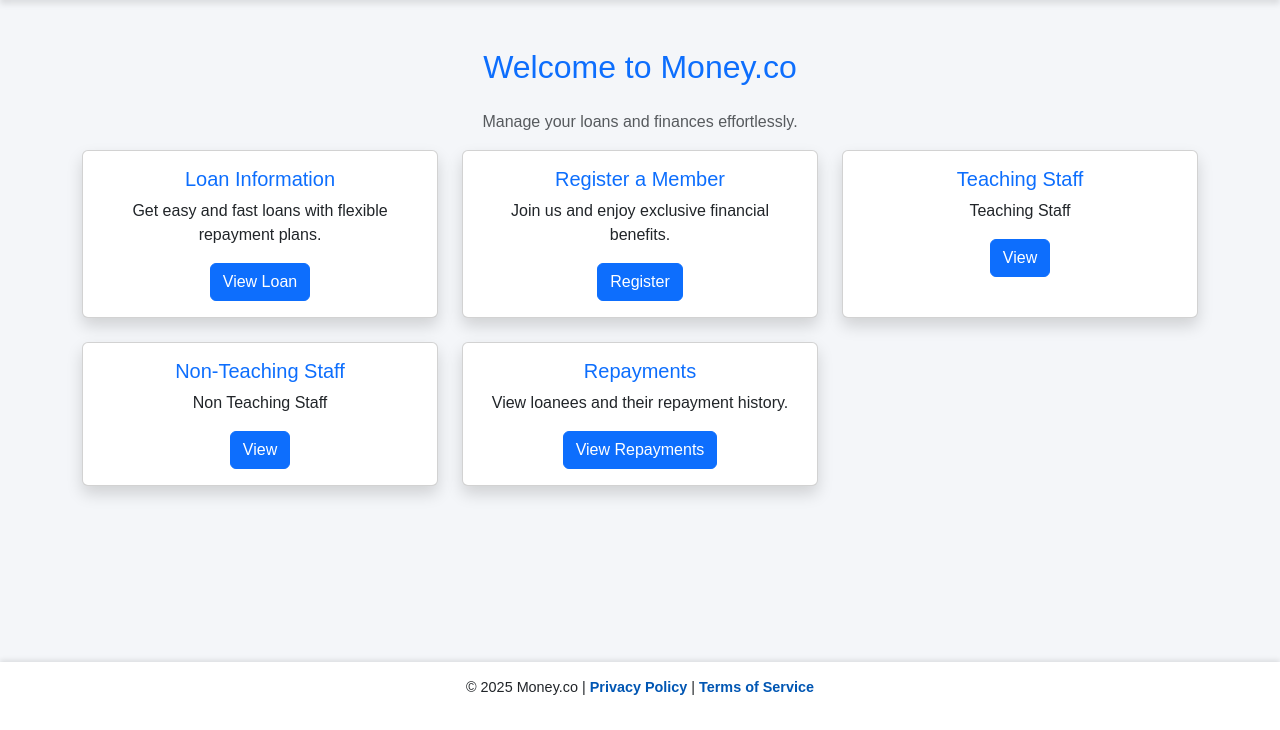
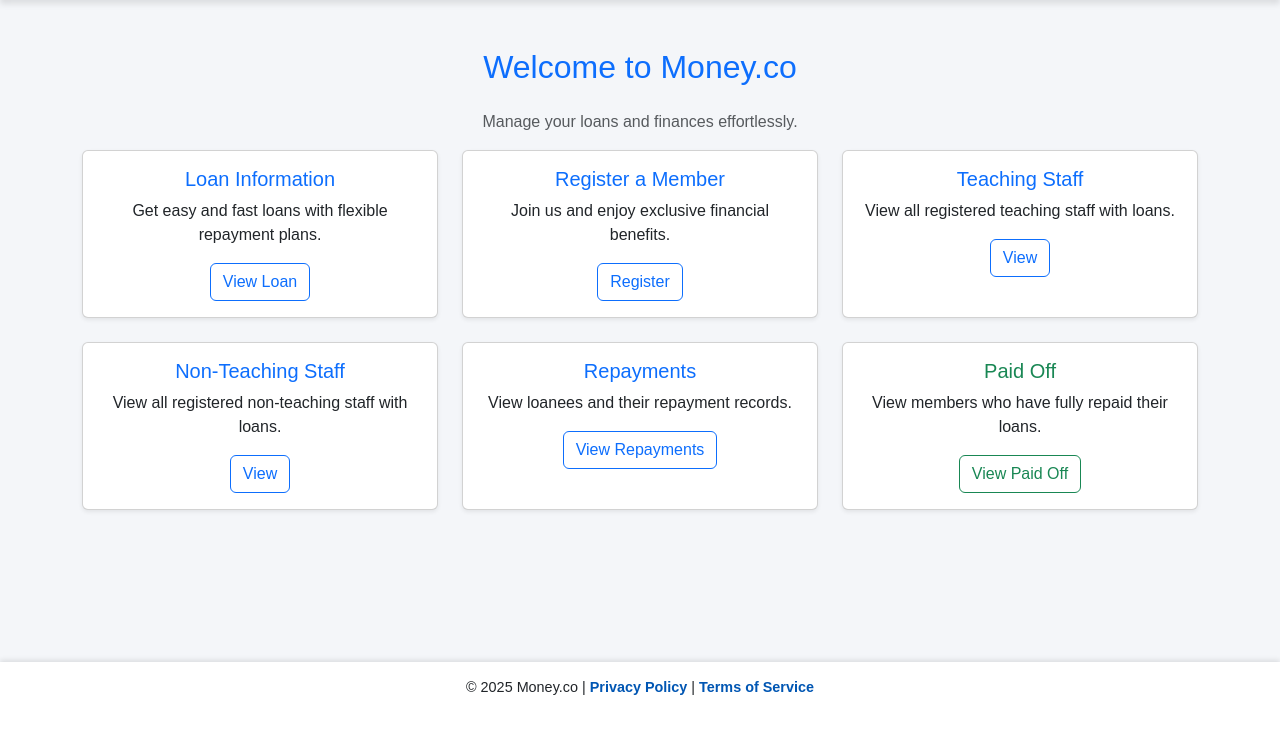
Before and after one commit to Deveshvarmakn4020/money.co, a Django app: page /home/ in a window 1280 px wide. Shown: the part 70-800 px from the top of the page. Run offline with Django 3.2, Linux system fonts and the light colour scheme.

Commit message:
created dashboard paid off

```diff
--- a/moneyapp/templates/home.html
+++ b/moneyapp/templates/home.html
@@ -8,55 +8,66 @@
     <div class="row row-cols-1 row-cols-md-3 g-4">
         <!-- Loan Information Card -->
         <div class="col">
-            <div class="card shadow h-100">
+            <div class="card shadow-sm h-100">
                 <div class="card-body text-center">
                     <h5 class="card-title text-primary">Loan Information</h5>
                     <p class="card-text">Get easy and fast loans with flexible repayment plans.</p>
-                    <a href="{% url 'loan' %}" class="btn btn-primary">View Loan</a>
+                    <a href="{% url 'loan' %}" class="btn btn-outline-primary">View Loan</a>
                 </div>
             </div>
         </div>
 
         <!-- Register Member Card -->
         <div class="col">
-            <div class="card shadow h-100">
+            <div class="card shadow-sm h-100">
                 <div class="card-body text-center">
                     <h5 class="card-title text-primary">Register a Member</h5>
                     <p class="card-text">Join us and enjoy exclusive financial benefits.</p>
-                    <a href="{% url 'register_member' %}" class="btn btn-primary">Register</a>
+                    <a href="{% url 'register_member' %}" class="btn btn-outline-primary">Register</a>
                 </div>
             </div>
         </div>
 
         <!-- Teaching Staff Card -->
         <div class="col">
-            <div class="card shadow h-100">
+            <div class="card shadow-sm h-100">
                 <div class="card-body text-center">
                     <h5 class="card-title text-primary">Teaching Staff</h5>
-                    <p class="card-text">Teaching Staff</p>
-                    <a href="{% url 'teaching_staff' %}" class="btn btn-primary">View</a>
+                    <p class="card-text">View all registered teaching staff with loans.</p>
+                    <a href="{% url 'teaching_staff' %}" class="btn btn-outline-primary">View</a>
                 </div>
             </div>
         </div>
 
         <!-- Non-Teaching Staff Card -->
         <div class="col">
-            <div class="card shadow h-100">
+            <div class="card shadow-sm h-100">
                 <div class="card-body text-center">
                     <h5 class="card-title text-primary">Non-Teaching Staff</h5>
-                    <p class="card-text">Non Teaching Staff</p>
-                    <a href="{% url 'non_teaching_staff' %}" class="btn btn-primary">View</a>
+                    <p class="card-text">View all registered non-teaching staff with loans.</p>
+                    <a href="{% url 'non_teaching_staff' %}" class="btn btn-outline-primary">View</a>
                 </div>
             </div>
         </div>
 
         <!-- Repayments Card -->
         <div class="col">
-            <div class="card shadow h-100">
+            <div class="card shadow-sm h-100">
                 <div class="card-body text-center">
                     <h5 class="card-title text-primary">Repayments</h5>
-                    <p class="card-text">View loanees and their repayment history.</p>
-                    <a href="{% url 'repayment_loanee_list' %}" class="btn btn-primary">View Repayments</a>
+                    <p class="card-text">View loanees and their repayment records.</p>
+                    <a href="{% url 'repayment_loanee_list' %}" class="btn btn-outline-primary">View Repayments</a>
+                </div>
+            </div>
+        </div>
+
+        <!-- Paid Off Card -->
+        <div class="col">
+            <div class="card shadow-sm h-100">
+                <div class="card-body text-center">
+                    <h5 class="card-title text-success">Paid Off</h5>
+                    <p class="card-text">View members who have fully repaid their loans.</p>
+                    <a href="{% url 'paid_off_list' %}" class="btn btn-outline-success">View Paid Off</a>
                 </div>
             </div>
         </div>
--- a/moneyapp/urls.py
+++ b/moneyapp/urls.py
@@ -30,4 +30,8 @@ urlpatterns = [
     path('loan-repayment/<int:member_id>/', views.loan_repayment, name='loan_repayment'),
     path('repayments/', views.repayments, name='repayment_loanee_list'),
     path('repayments/<int:member_id>/', views.repayment_details, name='repayment_detail'),
+    path('paid_off/', views.paid_off_list, name='paid_off_list'),
+    path('paid_off/view/<int:member_id>/', views.view_paid_off_details, name='view_paid_off_details'),  # placeholder
+    path('paid-off/', views.paid_off_loanees, name='paid_off_loanees'),
+
 ]
--- a/moneyapp/views.py
+++ b/moneyapp/views.py
@@ -5,6 +5,7 @@ from django.db import transaction
 from .forms import MemberForm, LoginForm, LoanForm
 from .models import Member, Loan, LoanRepayment
 from decimal import Decimal
+from django.db.models import Max
 
 # Login View
 def login_view(request):
@@ -163,7 +164,6 @@ def repayments(request):
 # Detailed Repayment View per Loanee
 def repayment_details(request, member_id):
     member = get_object_or_404(Member, id=member_id)
-    # Order by repayment_number (chronological for that member)
     repayments = LoanRepayment.objects.filter(member=member).order_by('repayment_number')
 
     total_interest = sum(r.interest_paid for r in repayments)
@@ -177,3 +177,20 @@ def repayment_details(request, member_id):
         'total_principal': total_principal,
         'final_balance': final_balance
     })
+
+# NEW: Paid Off View - List members with outstanding_balance == 0
+def paid_off_list(request):
+    latest_repayments = LoanRepayment.objects.values('member').annotate(latest_id=Max('id'))
+    latest_ids = [entry['latest_id'] for entry in latest_repayments]
+    paid_off_repayments = LoanRepayment.objects.filter(id__in=latest_ids, outstanding_balance=0)
+    return render(request, 'paid_off_list.html', {'paid_off_loanees': paid_off_repayments})
+
+# Placeholder for Paid Off Detail View (you'll define functionality later)
+def view_paid_off_details(request, member_id):
+    member = get_object_or_404(Member, id=member_id)
+    return render(request, 'paid_off_detail.html', {'member': member})
+
+# Paid Off View
+def paid_off_loanees(request):
+    members = Member.objects.filter(max_loan_amount=0)
+    return render(request, 'paid_off.html', {'members': members})
```
Also changed, not shown: moneyapp/templates/paid_off_list.html (added, +46 -0 lines), db.sqlite3.
